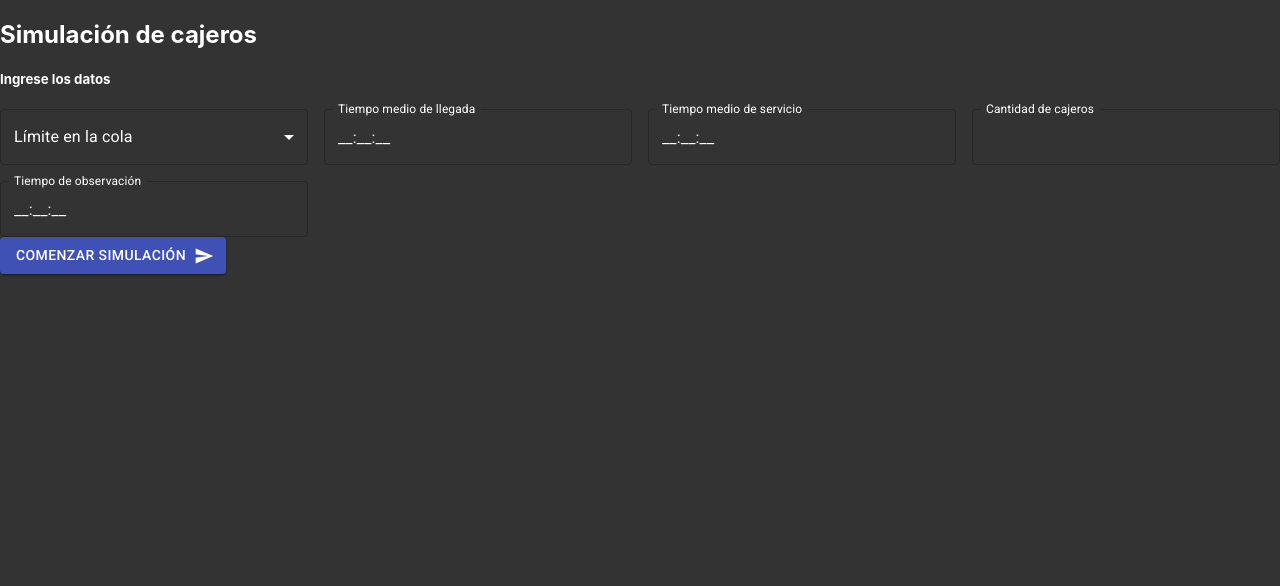
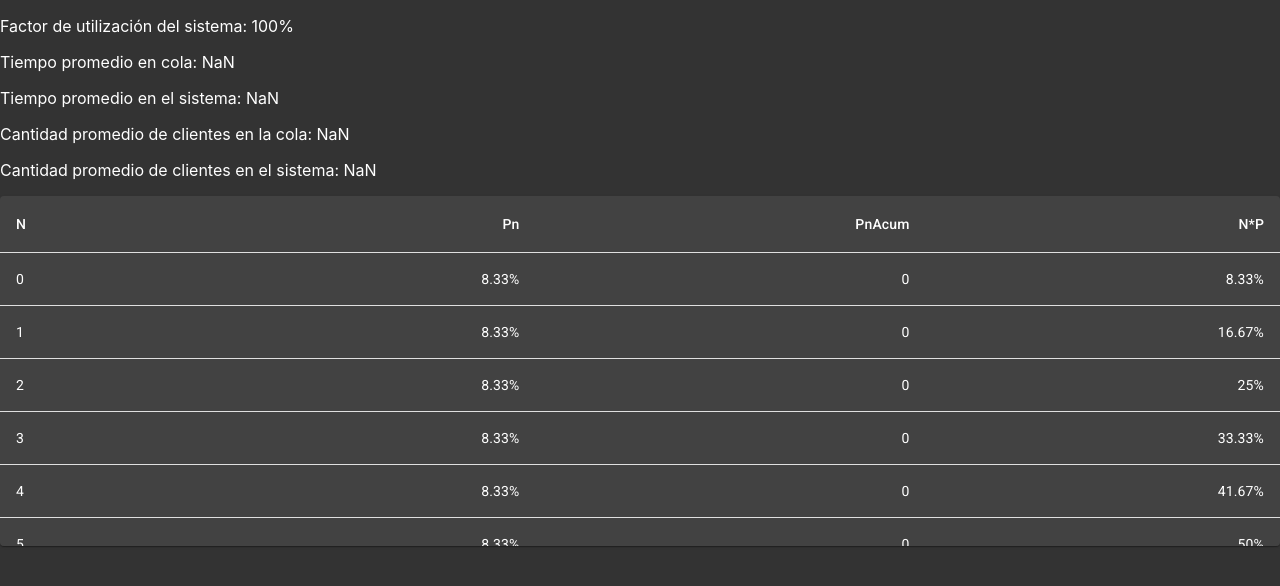
Before and after one commit to Diegbys/simulacion, a React (Create React App) app: page /simulation/results/1/1/1/1/1/1 in a window 1280 px wide. Shown: the top 586 px of the page. Built offline with nearby package versions, Linux system fonts and the light colour scheme.

Commit message:
rafa copy

```diff
--- a/src/App.jsx
+++ b/src/App.jsx
@@ -9,6 +9,7 @@ import LineVariousNoLimit from "./screens/line_various_nolimit";
 import LineVariousLimit from "./screens/line_various_limit";
 import Home from "./screens/home.js";
 import Simulation from "./screens/simulation/simulation";
+import Results from "./screens/simulation/results";
 import Form from "./screens/simulation/form";
 
 function App() {
@@ -21,6 +22,9 @@ function App() {
                         <Switch>
                             <Route path="/simulation/game/:lambda/:mu/:observation/:queue/:servers/:limit">
                                 <Simulation />
+                            </Route>
+                            <Route path="/simulation/results/:lambda/:mu/:observation/:queue/:servers/:limit">
+                                <Results />
                             </Route>
                             <Route path="/">
                                 <Form />
--- a/src/screens/simulation/form.js
+++ b/src/screens/simulation/form.js
@@ -19,7 +19,7 @@ export default function Form() {
 
     const [errors, setErrors] = useState({});
     const [lastTarget, setLastTarget] = useState(false);
-    const history = useHistory()
+    const history = useHistory();
 
     const setInput = (name, target) => {
         setLastTarget(target);
--- /dev/null
+++ b/src/screens/simulation/results.js
@@ -0,0 +1,168 @@
+import React from 'react';
+import { useParams } from 'react-router-dom';
+import { TextField, Grid, Button, Table, TableBody, TableCell, TableContainer, TableHead, TableRow, Paper } from "@material-ui/core";
+import calcTime from './../../components/calcTime';
+
+function factorial(n) {
+    if (n <= 1) {
+        return 1;
+    }
+    return n * factorial(n - 1);
+}
+
+function probabilityToPercentage(probability, precission) {
+    return `${Math.round(probability * Math.pow(10, precission)) / Math.pow(10, precission)}%`;
+}
+
+function formatNumber(number, precission) {
+    return Math.round(number * Math.pow(10, precission)) / Math.pow(10, precission);
+}
+
+export default function Results() {
+    const params = useParams();
+    var impossible = "Error al ejecutar los calculos";
+    var limit = params.queue + params.servers;
+
+    const r = () => {
+        return params.lambda / params.mu;
+    }
+
+    const p0 = () => {
+        if (usage() > 1 && params.limit === 'false') {
+            return 0;
+        }
+
+        let inner;
+        if (params.limit === 'false') {
+            inner = (total, a, n) => total + Math.pow(r(), n) / factorial(n) + (Math.pow(r(), params.servers) / (factorial(params.servers) * (1 - usage())));
+        } else if (usage() !== 1) {
+            inner = (total, a, n) => total + Math.pow(r(), n) / factorial(n) + (Math.pow(r(), params.servers) * (1 - Math.pow(usage(), limit - params.servers + 1))) / (factorial(params.servers) * (1 - usage()));
+        } else {
+            inner = (total, a, n) => total + Math.pow(r(), n) / factorial(n) + (Math.pow(r(), params.servers) * (limit - params.servers + 1)) / factorial(params.servers);
+        }
+
+        return Math.pow(Array(params.servers).fill(0).reduce(inner, 0), -1);
+    }
+
+    const pn = (n) => {
+        if (n === 0) {
+            return p0();
+        }
+
+        if (n >= 1 && n < params.servers) {
+            return (Math.pow(r(), n) * p0()) / factorial(n);
+        }
+
+        if (params.limit === 'false' || n <= limit) {
+            return (Math.pow(r(), n) * p0()) / (Math.pow(params.servers, n - params.servers) * factorial(params.servers));
+        }
+
+        return 0;
+    }
+
+    const usage = () => {
+        return params.lambda / (params.servers * params.mu);
+    }
+
+    const averageQueueSize = () => {
+        if (!p0()) {
+            return impossible;
+        }
+
+        let usagex = usage();
+        if (usage() === 1 && params.limit === 'true') {
+            usagex -= 0.0001;
+        }
+
+        let calc = (Math.pow(r(), params.servers) * usagex * p0()) / (factorial(params.servers) * Math.pow(1 - usagex, 2));
+
+        if (params.limit === 'false') {
+            return calc;
+        }
+
+        return (calc * (1 - Math.pow(usage(), limit - params.servers) - (1 - usage()) * (limit - params.servers) * Math.pow(usage(), limit - params.servers)));
+    }
+
+    const averageQueueTime = () => {
+        if (!p0()) {
+            return impossible;
+        }
+
+        if (params.limit === 'false') {
+            return averageQueueSize() / params.lambda;
+        }
+
+        return averageSystemSize() / (params.lambda * (1 - pn(limit))) - (1 / params.mu);
+    }
+
+    const averageSystemTime = () => {
+        if (!p0()) {
+            return impossible;
+        }
+
+        return averageQueueTime() + (1 / params.mu);
+    }
+
+    const averageSystemSize = () => {
+        if (!p0()) {
+            return impossible;
+        }
+
+        if (params.limit === 'false') {
+            return r() + averageQueueSize();
+        }
+
+        return averageQueueSize() + r() * (1 - pn(limit));
+    }
+
+    let x = 0, probabilities = [];
+    let px = pn(x), pxi = pn(x);
+
+    while (pxi >= 0 && (px === -1 || px >= 0.0001) && (params.limit === 'false' || x <= limit)) {
+        probabilities.push({ n: x, pn: probabilityToPercentage(px * 100, 2), pnAcum: 0, nxpn: probabilityToPercentage(pxi * 100, 2) });
+
+
+        x++;
+        px = pn(x);
+        pxi += px;
+    }
+
+    const queue_time = averageQueueTime();
+    const system_time = averageSystemTime();
+
+    return (
+        <div>
+            <p>Factor de utilización del sistema: {probabilityToPercentage(usage() * 100, 2)}</p>
+            <p>Tiempo promedio en cola: {isNaN(queue_time) ? queue_time : `${formatNumber(queue_time, 3)} horas (${calcTime(queue_time * 3600)})`}</p>
+            <p>Tiempo promedio en el sistema: {isNaN(system_time) ? system_time : `${formatNumber(system_time, 3)} horas (${calcTime(system_time * 3600)})`}</p>
+            <p>Cantidad promedio de clientes en la cola: {Math.round(averageQueueSize())}</p>
+            <p>Cantidad promedio de clientes en el sistema: {Math.round(averageSystemSize())}</p>
+
+
+
+
+            <TableContainer component={Paper}>
+                <Table aria-label="simple table">
+                    <TableHead>
+                        <TableRow>
+                            <TableCell>N</TableCell>
+                            <TableCell align="right">Pn</TableCell>
+                            <TableCell align="right">PnAcum</TableCell>
+                            <TableCell align="right">N*P</TableCell>
+                        </TableRow>
+                    </TableHead>
+                    <TableBody>
+                        {probabilities.map((row, index) => (
+                            <TableRow key={index}>
+                                <TableCell component="th" scope="row">{row.n}</TableCell>
+                                <TableCell align="right">{row.pn}</TableCell>
+                                <TableCell align="right">{row.pnAcum}</TableCell>
+                                <TableCell align="right">{row.nxpn}</TableCell>
+                            </TableRow>
+                        ))}
+                    </TableBody>
+                </Table>
+            </TableContainer>
+        </div>
+    );
+}
--- a/src/screens/simulation/simulation.js
+++ b/src/screens/simulation/simulation.js
@@ -4,7 +4,7 @@ import SkipPreviousIcon from '@material-ui/icons/SkipPrevious';
 import PauseIcon from '@material-ui/icons/Pause';
 import StopIcon from '@material-ui/icons/Stop';
 import PlayArrowIcon from '@material-ui/icons/PlayArrow';
-import { useParams } from 'react-router-dom';
+import { useParams, useHistory } from 'react-router-dom';
 
 import calcTime from './../../components/calcTime';
 
@@ -34,6 +34,7 @@ export default function Simulation(props) {
     const [toNewClient, setToNewClient] = useState(getRandomExponential(params.lambda));
     const [servers, setServers] = useState(Array(parseInt(params.servers)).fill({ client: "", timeClient: -1 }))
     const [queue, setQueue] = useState([]);
+    const history = useHistory()
 
     let timer = React.useRef(0);
 
@@ -51,7 +52,7 @@ export default function Simulation(props) {
         timer.current = setInterval(() => {
             console.log(secondsClient)
             if (seconds - 1 <= 0) {
-                console.log('stop');
+                stopSimulation();
             }
 
             setSeconds(prev => prev - 1);
@@ -81,8 +82,7 @@ export default function Simulation(props) {
     };
 
     const addNewClient = () => {
-
-        if (!params.limit) {
+        if (params.limit === 'false') {
             console.log('si')
             queue.push(<div className="client"></div>);
         } else {
@@ -128,6 +128,11 @@ export default function Simulation(props) {
         console.log(serversToUpdate);
     }
 
+    const stopSimulation = () =>{
+        clearInterval(timer.current);
+        history.push(`/simulation/results/${params.lambda}/${params.mu}/${params.observation}/${params.queue}/${params.servers}/${params.limit}`);
+
+    }
 
     return (
         <div className="simulation-container">
@@ -145,7 +150,7 @@ export default function Simulation(props) {
                     <div className="time-buttons">
                         <SkipPreviousIcon onClick={() => velocity > 1 && setVelocity(prev => prev / 2)} />
                         {!pause ? <PauseIcon onClick={() => pause_or_start()} /> : <PlayArrowIcon onClick={() => pause_or_start()} />}
-                        <StopIcon />
+                        <StopIcon onClick={() => stopSimulation()}/>
                         <SkipNextIcon onClick={() => velocity < 32 && setVelocity(prev => prev * 2)} />
                     </div>
                     <p>x{velocity}</p>
```
Also changed, not shown: src/components/client.js (added, +8 -0 lines), src/assets/persona.svg (added).
